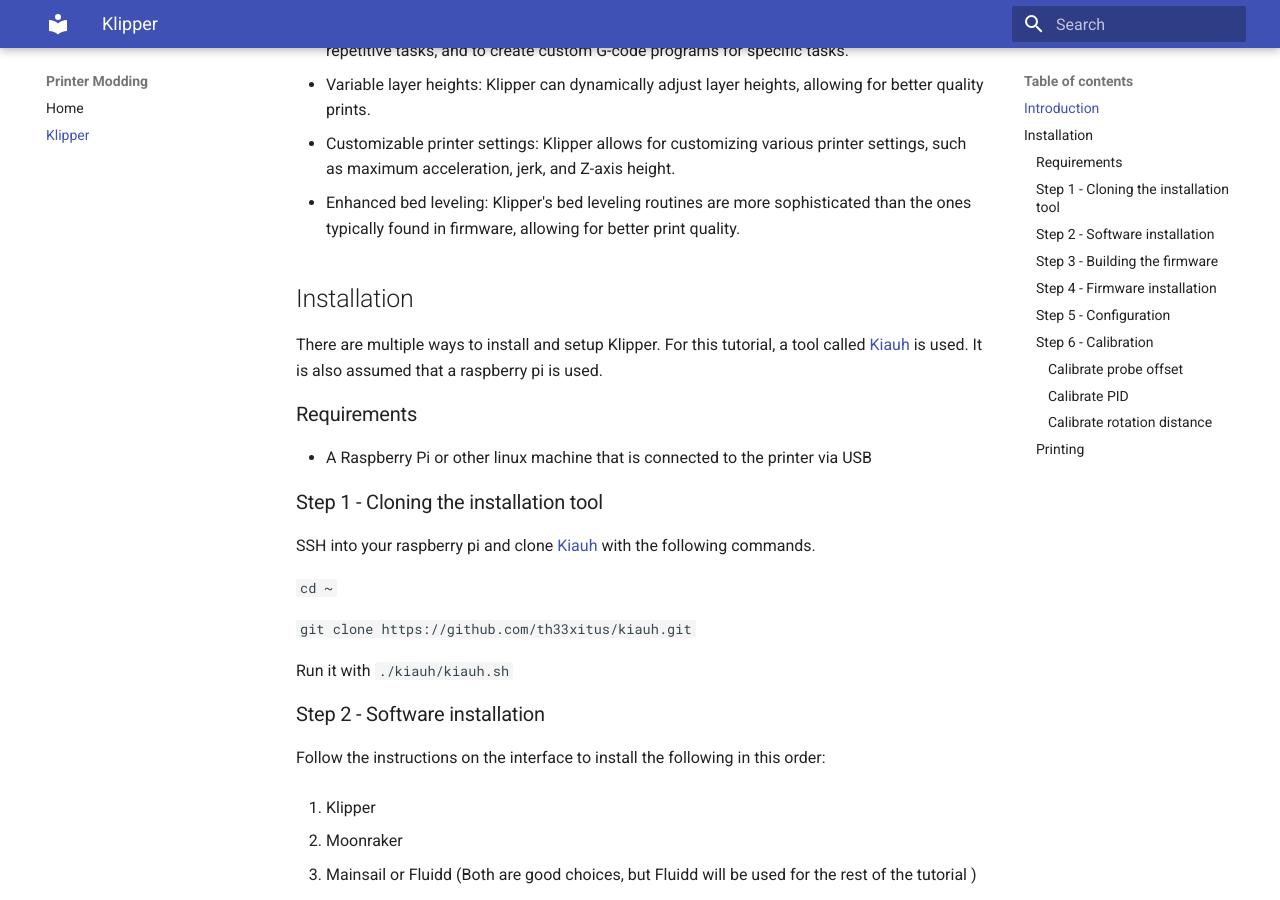
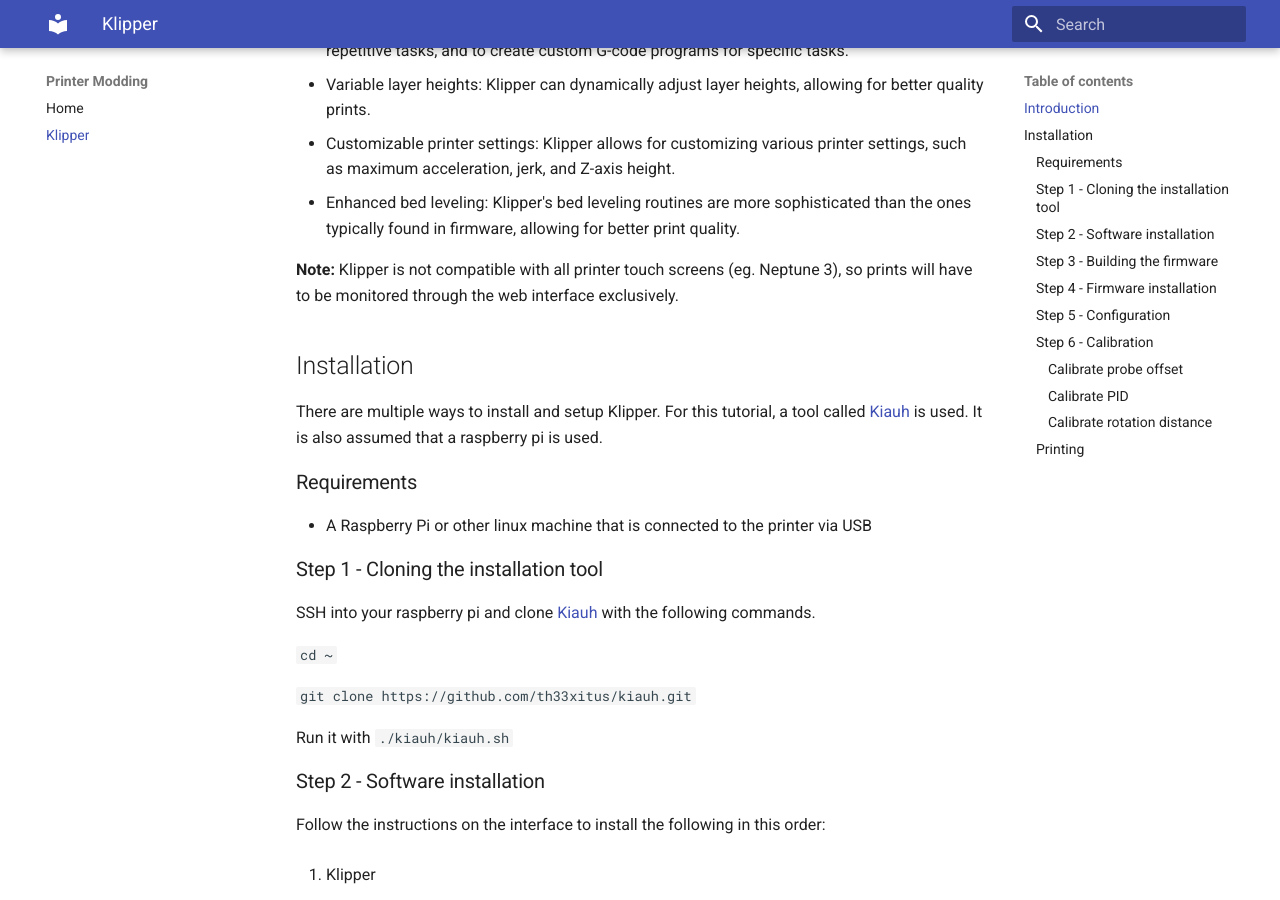
Before and after one commit to printermodding/printermodding.github.io, an MkDocs documentation site: the page built from docs/klipper.md, in a window 1280 px wide and 900 px high, scrolled down 311 px. Built offline with MkDocs 1.6.1 and Material for MkDocs 9.7.7, drawn with Linux system fonts in a browser that asks for light colours.

Commit message:
Updated index.md

```diff
--- a/docs/klipper.md
+++ b/docs/klipper.md
@@ -11,6 +11,9 @@
   jerk, and Z-axis height.
 - Enhanced bed leveling: Klipper's bed leveling routines are more sophisticated than the ones typically found in
   firmware, allowing for better print quality.
+
+**Note:** Klipper is not compatible with all printer touch screens (eg. Neptune 3), so prints will have to be monitored through the web interface exclusively.
+
 
 ##Installation
 
```
